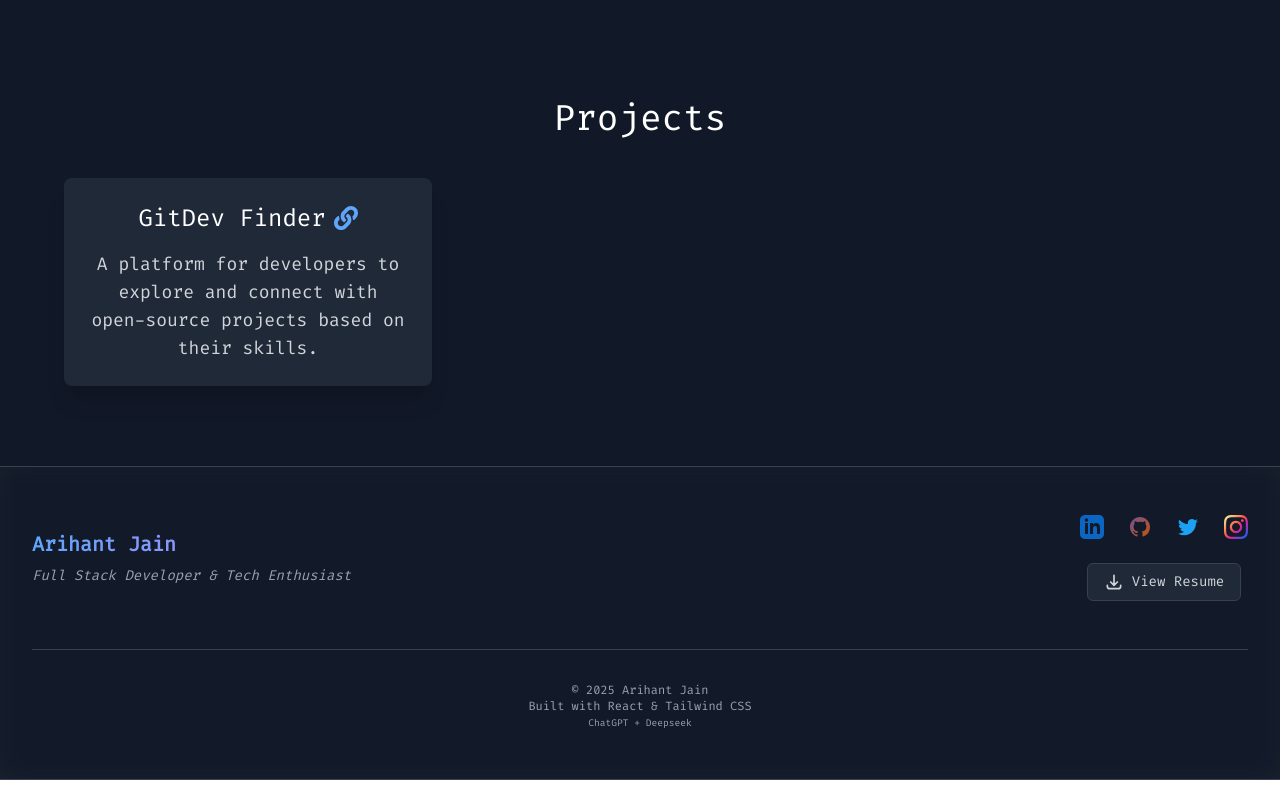
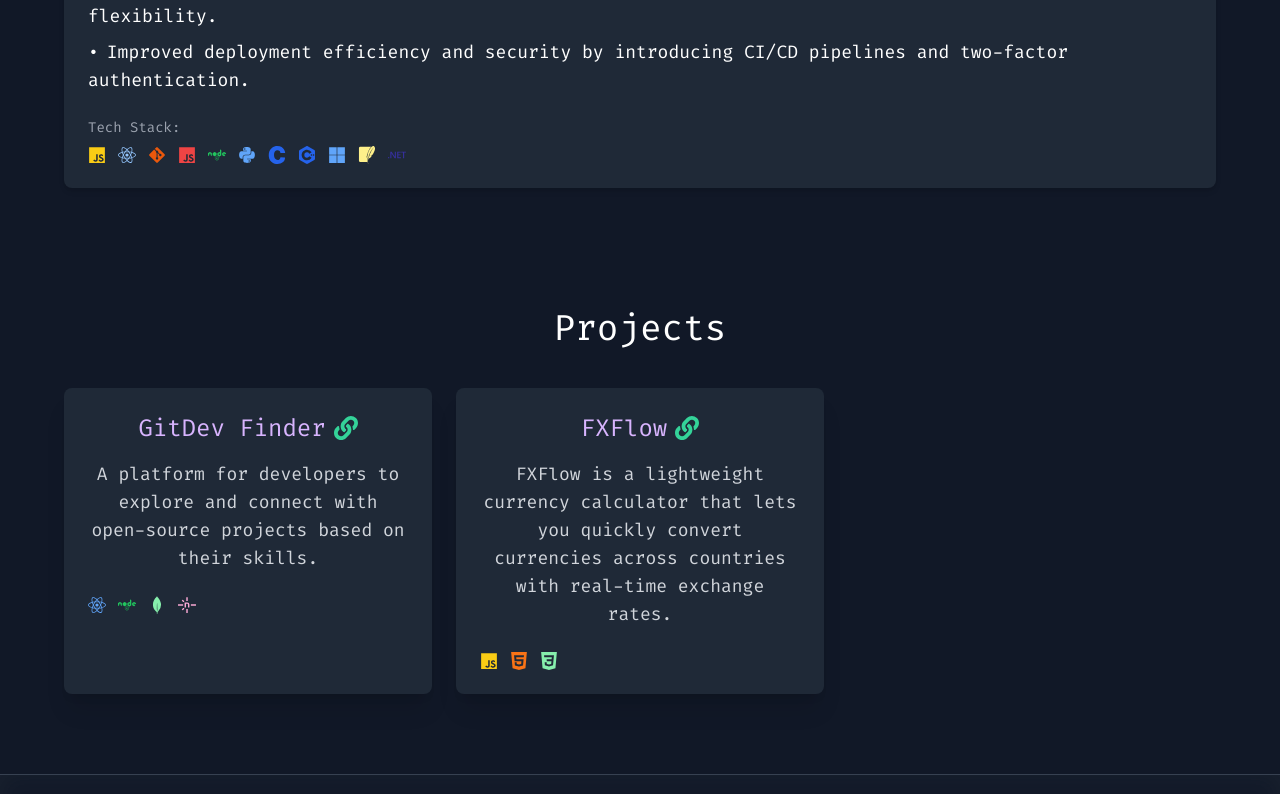
Before and after one commit to Arihant416/Arihant416, a React (Create React App) app: page /projects in a window 1280 px wide. Shown: the part 1546-2340 px from the top of the page. Built offline with nearby package versions, Linux system fonts and the light colour scheme.

Commit message:
Projects updated with tech stack

```diff
--- a/src/components/Projects.js
+++ b/src/components/Projects.js
@@ -1,5 +1,35 @@
 import { motion } from 'framer-motion';
-import { FaLink } from 'react-icons/fa'; // Importing link icon from react-icons
+import {
+	FaLink,
+	FaNode,
+	FaReact,
+	FaAws,
+	FaDocker,
+	FaPython,
+	FaJava,
+	FaGitAlt,
+	FaDatabase,
+	FaJs,
+	FaMicrosoft,
+} from 'react-icons/fa';
+import {
+	SiMongodb,
+	SiRedis,
+	SiKubernetes,
+	SiC,
+	SiCplusplus,
+	SiCloudinary,
+	SiSelenium,
+	SiCelery,
+	SiFastapi,
+	SiGunicorn,
+	SiServerless,
+	SiSqlite,
+	SiDotnet,
+	SiHtml5,
+	SiCss3,
+	SiNetlify,
+} from 'react-icons/si';
 
 const workExperience = [
 	{
@@ -14,6 +44,21 @@ const workExperience = [
 			'Develop microservices to optimize performance and reduce operational costs.',
 			'Focus on improving security practices and compliance, addressing vulnerabilities and boosting metrics.',
 			'Containerize APIs to improve deployment speed, minimize downtime, and enhance cold start performance.',
+		],
+		techStack: [
+			{ name: 'Docker', icon: FaDocker, color: 'text-blue-400' },
+			{ name: 'AWS', icon: FaAws, color: 'text-orange-500' },
+			{ name: 'MongoDB', icon: SiMongodb, color: 'text-green-400' },
+			{ name: 'Redis', icon: SiRedis, color: 'text-red-600' },
+			{ name: 'Python', icon: FaPython, color: 'text-blue-400' },
+			{ name: 'Serverless', icon: SiServerless, color: 'text-orange-500' },
+			{ name: 'Selenium', icon: SiSelenium, color: 'text-green-500' },
+			{ name: 'Celery', icon: SiCelery, color: 'text-green-500' },
+			{ name: 'Fast API', icon: SiFastapi, color: 'text-blue-400' },
+			{ name: 'Gunicorn', icon: SiGunicorn, color: 'text-green-500' },
+			{ name: 'Java', icon: FaJava, color: 'text-red-500' },
+			{ name: 'Git', icon: FaGitAlt, color: 'text-orange-600' },
+			{ name: 'Kubernetes', icon: SiKubernetes, color: 'text-blue-500' },
 		],
 		current: true,
 		color: 'border-blue-600', // Highlight current role with a border
@@ -30,6 +75,15 @@ const workExperience = [
 			'Automated internal processes like stats management and billing to enhance accuracy and reduce processing time.',
 			'Streamlined payment transactions through a custom integration, automating daily payments and updates.',
 		],
+		techStack: [
+			{ name: 'Python', icon: FaPython, color: 'text-blue-400' },
+			{ name: 'MongoDB', icon: SiMongodb, color: 'text-green-400' },
+			{ name: 'AWS', icon: FaAws, color: 'text-orange-500' },
+			{ name: 'Redis', icon: SiRedis, color: 'text-red-600' },
+			{ name: 'Serverless', icon: FaAws, color: 'text-orange-500' },
+			{ name: 'JavaScript', icon: FaJs, color: 'text-yellow-400' },
+			{ name: 'Git', icon: FaGitAlt, color: 'text-orange-600' },
+		],
 		current: false,
 		color: '', // No color for non-current roles
 	},
@@ -45,6 +99,19 @@ const workExperience = [
 			'Led a team to develop and deploy a 9-module system, focusing on user satisfaction and operational flexibility.',
 			'Improved deployment efficiency and security by introducing CI/CD pipelines and two-factor authentication.',
 		],
+		techStack: [
+			{ name: 'JavaScript', icon: FaJs, color: 'text-yellow-400' },
+			{ name: 'React', icon: FaReact, color: 'text-blue-300' },
+			{ name: 'Git', icon: FaGitAlt, color: 'text-orange-600' },
+			{ name: 'Angular', icon: FaJs, color: 'text-red-500' },
+			{ name: 'Node.js', icon: FaNode, color: 'text-green-500' },
+			{ name: 'Python', icon: FaPython, color: 'text-blue-400' },
+			{ name: 'C', icon: SiC, color: 'text-blue-600' },
+			{ name: 'C++', icon: SiCplusplus, color: 'text-blue-600' },
+			{ name: 'Azure', icon: FaMicrosoft, color: 'text-blue-400' },
+			{ name: 'SQLite', icon: SiSqlite, color: 'text-yellow-200' },
+			{ name: 'C#', icon: SiDotnet, color: 'text-indigo-800'},
+		],
 		current: false,
 		color: '', // No color for non-current roles
 	},
@@ -55,6 +122,23 @@ const projects = [
 		description:
 			'A platform for developers to explore and connect with open-source projects based on their skills.',
 		liveLink: 'https://gitdevfinder416.netlify.app/',
+		techStack: [
+			{ name: 'React', icon: FaReact, color: 'text-blue-400' },
+			{ name: 'Node.js', icon: FaNode, color: 'text-green-500' },
+			{ name: 'MongoDB', icon: SiMongodb, color: 'text-green-300' },
+			{name : 'Netlify', icon: SiNetlify, color: 'text-pink-300'}
+		],
+	},
+	{
+		name: 'FXFlow',
+		description:
+			'FXFlow is a lightweight currency calculator that lets you quickly convert currencies across countries with real-time exchange rates.',
+		liveLink: 'https://wild-iris-sing.glitch.me/',
+		techStack: [
+			{ name: 'JavaScript', icon: FaJs, color: 'text-yellow-400' },
+			{name : 'HTML5', icon: SiHtml5, color: 'text-orange-500'},
+			{ name: 'CSS3', icon: SiCss3, color: 'text-green-300' },
+		],
 	},
 	// Add more projects here if needed
 ];
@@ -92,12 +176,14 @@ const WorkExperience = () => (
 							href={job.companyLink}
 							target='_blank'
 							rel='noopener noreferrer'
-							className='text-xl font-semibold text-blue-400 flex items-center space-x-2'
+							className='text-xl font-semibold text-red-400 flex items-center space-x-2'
 						>
 							<span>{job.company}</span>
 							<FaLink className='text-blue-400' />
 						</a>
-						<h3 className={`text-2xl font-medium text-white mt-4`}>
+						<h3
+							className={`text-2xl font-medium text-transparent bg-clip-text bg-gradient-to-r from-blue-400 to-purple-500 mt-4`}
+						>
 							{job.title}
 						</h3>
 						<p className='text-sm text-gray-400 mt-2'>{job.date}</p>
@@ -117,6 +203,19 @@ const WorkExperience = () => (
 								</motion.li>
 							))}
 						</ul>
+						<div className='mt-6'>
+							<p className='text-sm text-gray-400 mb-2'>Tech Stack:</p>
+							<div className='flex flex-wrap gap-3'>
+								{job.techStack.map((tech, idx) => {
+									const Icon = tech.icon;
+									return (
+										<div key={idx} className='flex items-center gap-1 text-sm'>
+											<Icon className={`${tech.color} text-lg`} />
+										</div>
+									);
+								})}
+							</div>
+						</div>
 					</div>
 				</motion.div>
 			))}
@@ -142,7 +241,7 @@ const WorkExperience = () => (
 						delay: 0.3 + index * 0.2,
 						ease: 'easeOut',
 					}}
-					className='p-6 bg-gray-800 text-center rounded-lg shadow-xl transition-all transform hover:scale-105'
+					className='p-6 bg-gray-800 rounded-lg shadow-xl transition-all transform hover:scale-105'
 				>
 					{/* Project Name as a Link */}
 					<a
@@ -151,12 +250,24 @@ const WorkExperience = () => (
 						rel='noopener noreferrer'
 						className='text-2xl font-medium text-white hover:text-blue-400 transition-colors flex items-center justify-center gap-2'
 					>
-						<span>{project.name}</span>
-						<FaLink className='text-blue-400' />
+						<span className='text-purple-300'>{project.name}</span>
+						<FaLink className='text-emerald-400' />
 					</a>
 					<p className='text-lg text-gray-300 mt-4 whitespace-normal'>
 						{project.description}
 					</p>
+					<div className='mt-6'>
+						<div className='flex flex-wrap gap-3'>
+							{project.techStack.map((tech, idx) => {
+								const Icon = tech.icon;
+								return (
+									<div key={idx} className='flex items-center gap-1 text-sm'>
+										<Icon className={`${tech.color} text-lg`} />
+									</div>
+								);
+							})}
+						</div>
+					</div>
 				</motion.div>
 			))}
 		</div>
```
